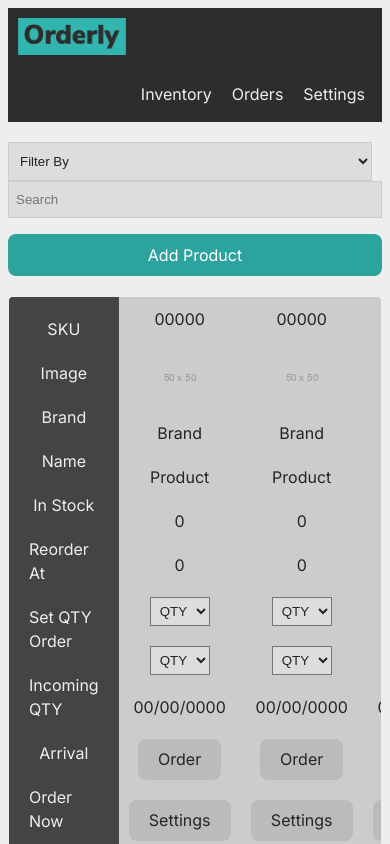
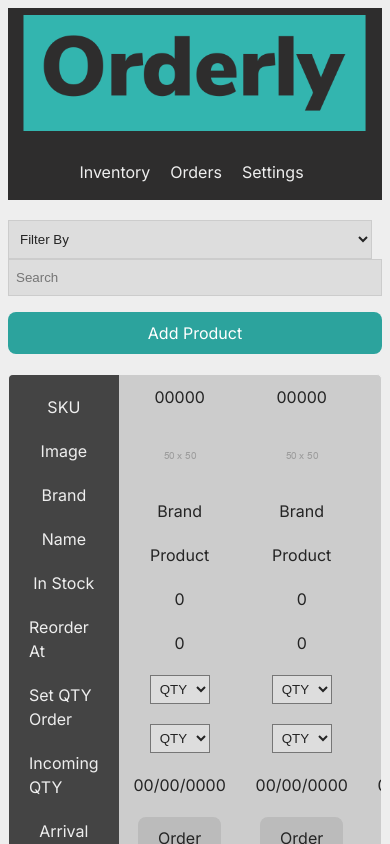
Before and after one commit to DallasSoftwareDevelopersTeamC/DSD_Team_C, a React (Vite) app in the folder client/: page / in a window 390 px wide. Shown: the top 844 px of the page. Built offline with nearby package versions, Linux system fonts and the light colour scheme; a web font is replaced by a local one.

Commit message:
made new logo responsive with media queries, changed header size. header will stack for ipad and smaller now

```diff
--- a/client/src/components/Header.jsx
+++ b/client/src/components/Header.jsx
@@ -5,7 +5,7 @@ function Header(){
     return (
         <div className='header-nav'>
             <nav>
-                <a href="#"><img src="./src/assets/logo.png" alt="logo" /></a>
+                <a href="#"><img src="./src/assets/logo.png" alt="logo" className='logo'/></a>
                 <ul className='nav-links'>
                     <li><a href="/" className='header-li-a'>Inventory</a></li>
                     <li><a href="/Orders" className='header-li-a'>Orders</a></li>
--- a/client/src/components/headerFooter.css
+++ b/client/src/components/headerFooter.css
@@ -20,10 +20,10 @@
   }
 
   nav img {
-    max-width:35%;
+    max-width:312px;
+    max-height: 90px;
     padding:10px 10px 5px 10px;
   }
-
   .nav-links, .footer-links {
     display: flex;
     list-style: none;
@@ -62,9 +62,38 @@
   }
 
   /* Header / footer media queries for mobile */
-  @media screen and (max-width: 480px) {
+  @media screen and (max-width: 770px) {
     nav, footer {
       flex-direction: column;
     }
   }
   /* end header / footer */
+
+  @media screen and (max-width: 770px) {
+    nav img {
+      max-width:352px;
+      max-height: 130px;
+      padding: 7px 1px 7px 7px;
+    }
+
+    nav {
+      align-items: center;
+      justify-content: center;
+    }
+
+    .nav-links {
+      align-items: center;
+      justify-content: center;
+      display: flex;
+      flex-direction: row;
+      padding:0px;
+    }
+  }
+
+  /* @media screen and (min-width: 800px) {
+    nav img {
+      max-width:50%;
+      padding: 7px 1px 2px 7px;
+    }
+  }
+   */
```
